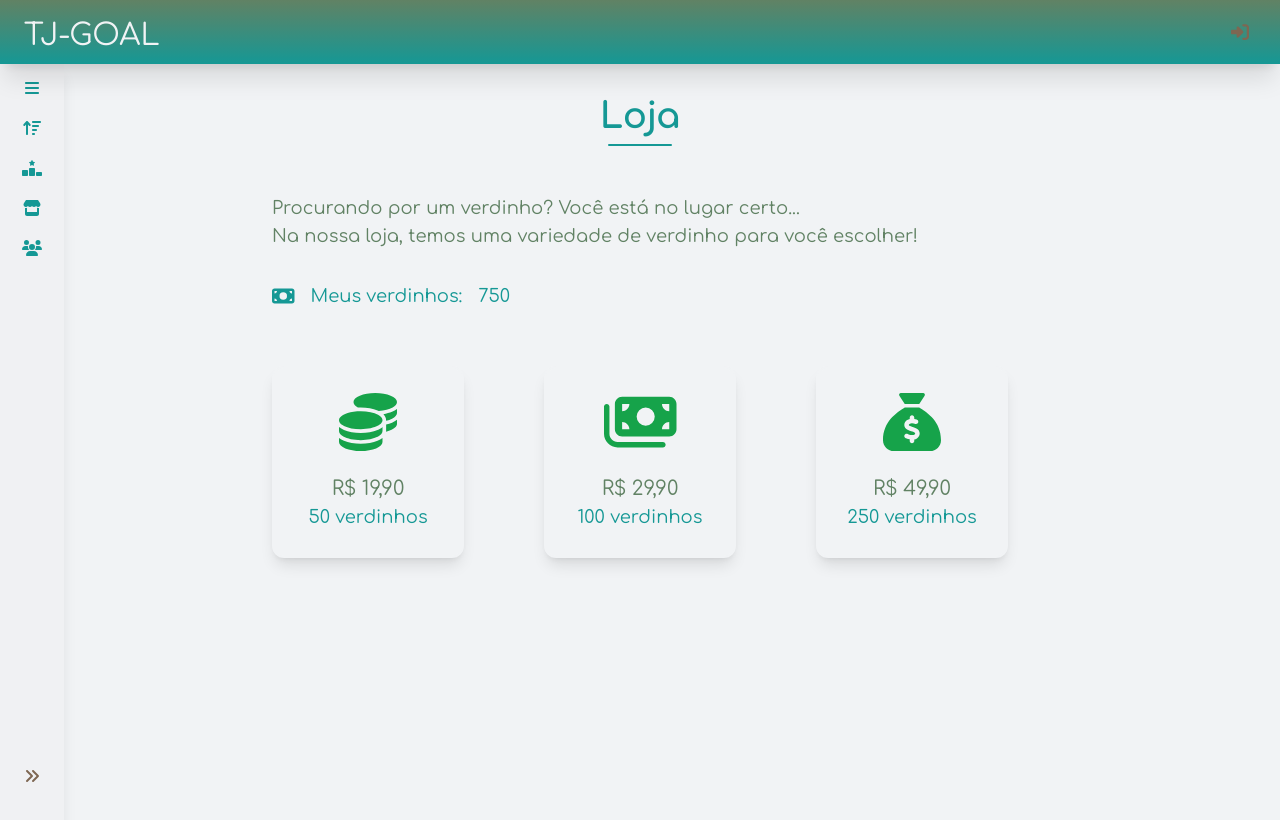
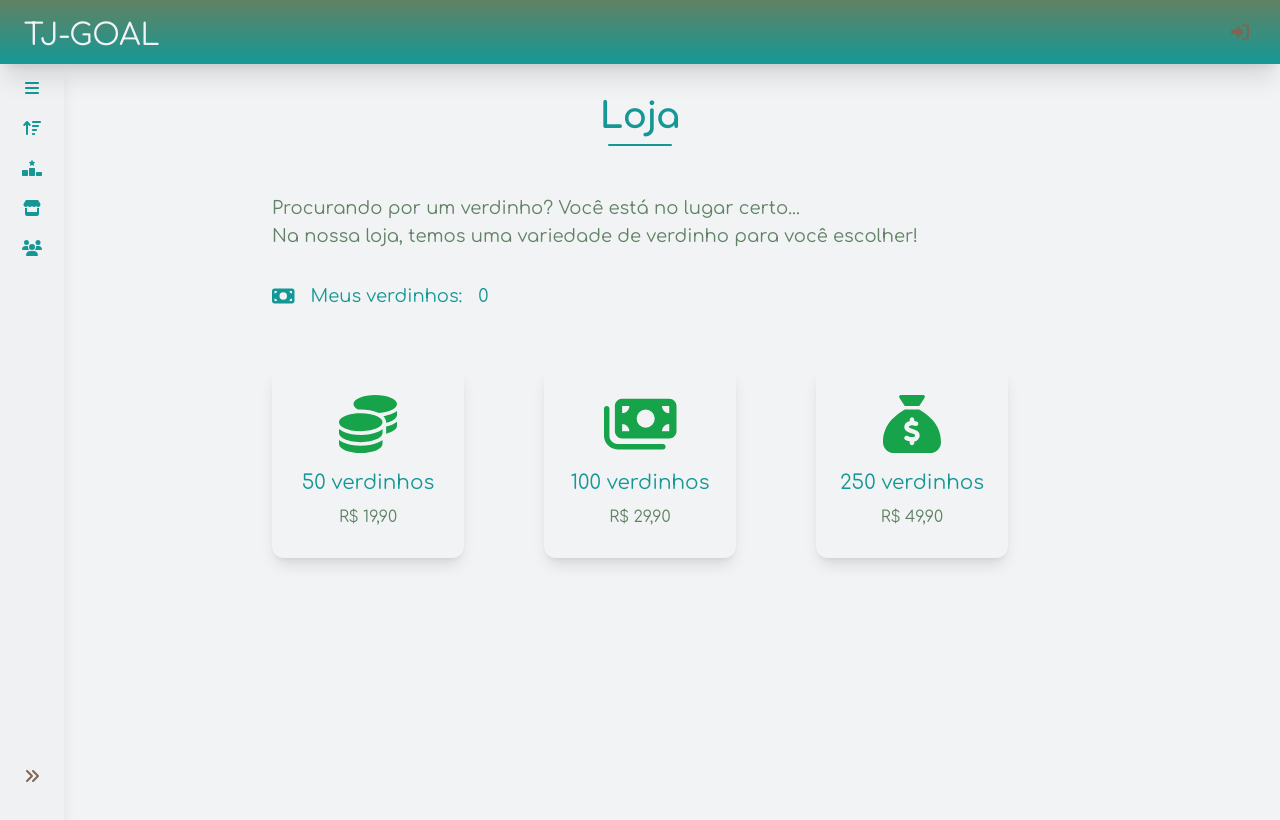
Before and after one commit to rafaeltj13/TJGoal, a Nuxt app: page /market in a window 1280 px wide. Shown: the top 820 px of the page. Built offline with nearby package versions, Linux system fonts and the light colour scheme; no server answers.

Commit message:
feat: get user for profile page

```diff
--- a/components/TheHeader.vue
+++ b/components/TheHeader.vue
@@ -10,8 +10,20 @@
     <div class="flex items-center">
       <ClientOnly class="flex items-center">
         <!-- TODO COLOCAR OS GREENS AQUI -->
-        <AuthModal v-if="!(currentUser && currentUser.id)" />
-        <HeaderConfig v-else />
+        <AuthModal v-if="!currentUser.id" />
+        <div v-else class="flex items-center gap-2">
+          <div class="flex items-center">
+            <p class="text-accent dark:text-accent-dark font-bold mr-2 text-xl">
+              {{ currentUser.greens }}
+            </p>
+            <TheIcon
+              customClass="text-accent dark:text-accent-dark hover:scale-125 transition-transform cursor-pointer text-xl"
+              faIcon="fa-solid fa-money-bill"
+              @click="navigateTo('/market')"
+            />
+          </div>
+          <HeaderConfig />
+        </div>
       </ClientOnly>
     </div>
   </div>
--- a/components/market/OfferItem.vue
+++ b/components/market/OfferItem.vue
@@ -6,11 +6,11 @@
       customClass="text-green-600 text-[58px] mb-4"
       :faIcon="props.icon"
     />
-    <p class="mt-2 text-center text-secondary dark:text-secondary-dark text-xl">
+    <p class="text-center text-primary dark:text-primary-dark text-xl">
+      {{ props.description }}
+    </p>
+    <p class="mt-2 text-center text-secondary dark:text-secondary-dark text-md">
       {{ props.price }}
-    </p>
-    <p class="text-center text-primary dark:text-primary-dark text-lg">
-      {{ props.description }}
     </p>
   </div>
 </template>
--- a/composables/api/useUserAPI.ts
+++ b/composables/api/useUserAPI.ts
@@ -56,12 +56,12 @@ export const useUserApi = () => {
     if (error) return [];
     return data as User[];
   };
+
   const finishRegistration = async (
     userId: string,
     username: string,
     fullName: string,
     team: string,
-    avatar: string,
     pace: number,
     shooting: number,
     passing: number,
@@ -83,7 +83,6 @@ export const useUserApi = () => {
         defending,
         physical,
         points,
-        avatar_url: avatar,
         updated_at: new Date(),
       })
       .eq("id", userId);
--- a/pages/market.vue
+++ b/pages/market.vue
@@ -15,7 +15,7 @@
         faIcon="fa-solid fa-money-bill"
       />
       <p class="">Meus verdinhos:</p>
-      <p class="ml-4">750</p>
+      <p class="ml-4">{{ currentUser.greens }}</p>
     </div>
     <MarketOffers />
   </div>
@@ -26,4 +26,6 @@ definePageMeta({
   middleware: "registered",
 });
 useDefaultHead("TJGoal - Loja");
+
+const { currentUser } = useCurrentUser();
 </script>
--- a/pages/profile/[id].vue
+++ b/pages/profile/[id].vue
@@ -5,3 +5,13 @@
     PROFILE PAGE
   </div>
 </template>
+<script setup lang="ts">
+import { useUserApi } from "~/composables/api/useUserApi";
+
+const { getUser } = useUserApi();
+const route = useRoute();
+
+const user = await getUser((route.params?.id as string) || "");
+
+useDefaultHead(user?.username || "");
+</script>
--- a/pages/register.vue
+++ b/pages/register.vue
@@ -103,7 +103,6 @@ const finishUserRegistration = async () => {
     username.value,
     fullName.value,
     selectedTeam.value.id,
-    avatarPath.value,
     userAttributes.value.pace,
     userAttributes.value.shooting,
     userAttributes.value.passing,
```
